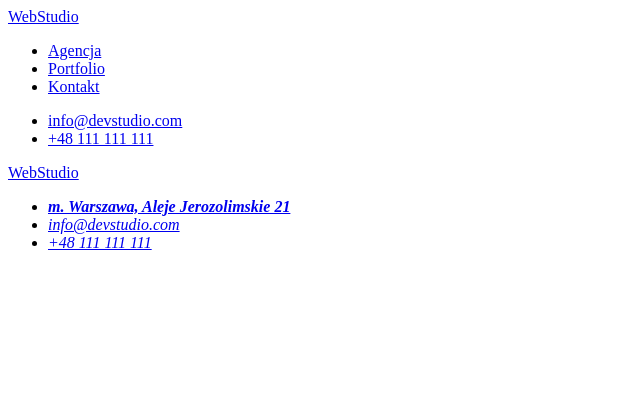
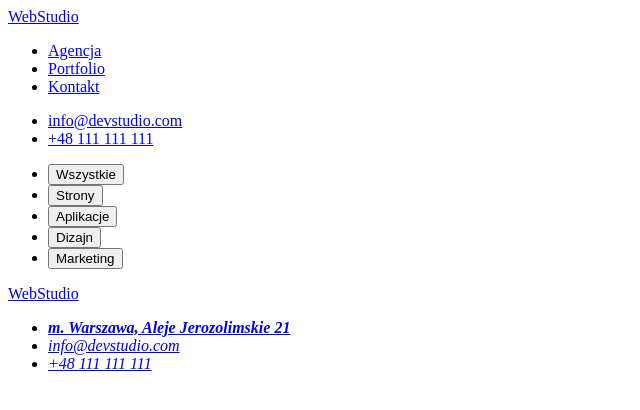
Before and after one commit to btppillwtkpob/goit-markup-hw-02, a plain HTML site: page portfolio.html in a window 1280 px wide. Shown: the whole page, without its empty margins (0-640 px from the left). Drawn offline with Linux system fonts and the light colour scheme.

Commit message:
Filtr na stronie Portfolio
Filtr na stronie Portfolio jest tworzony przez listę przycisków

```diff
--- a/portfolio.html
+++ b/portfolio.html
@@ -26,7 +26,17 @@
       </ul>
     </header>
 
-    <main></main>
+    <main>
+      <section class="filtr">
+        <ul>
+          <li><input type="button" value="Wszystkie" /></li>
+          <li><input type="button" value="Strony" /></li>
+          <li><input type="button" value="Aplikacje" /></li>
+          <li><input type="button" value="Dizajn" /></li>
+          <li><input type="button" value="Marketing" /></li>
+        </ul>
+      </section>
+    </main>
 
     <footer>
       <a href="./index.html">WebStudio</a>
```
